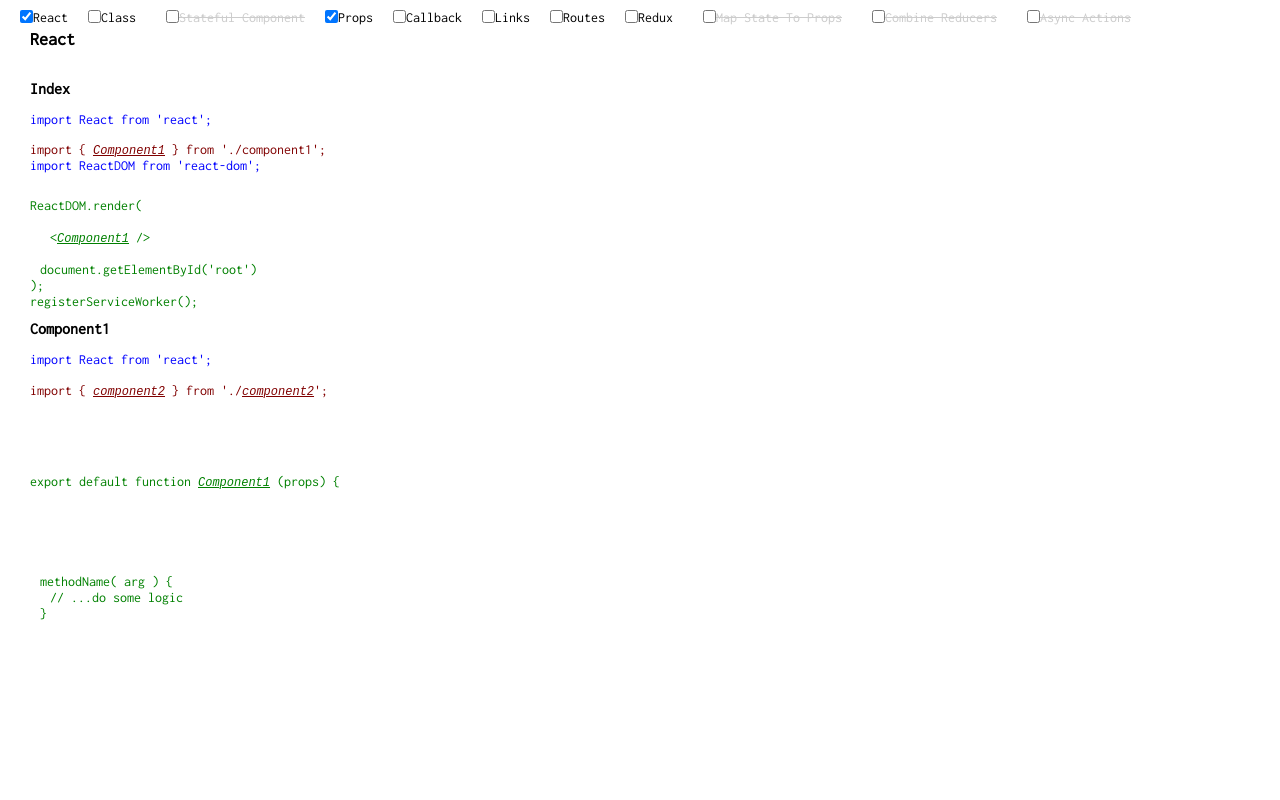
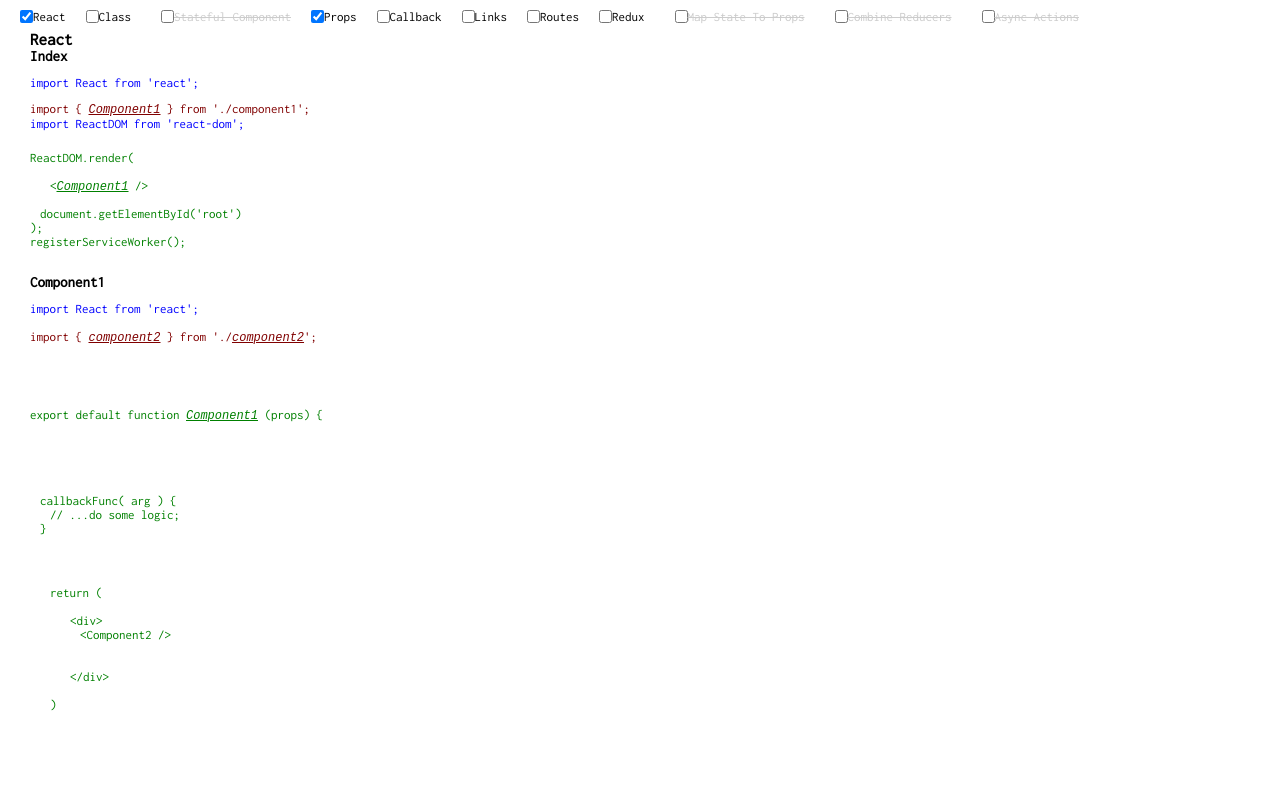
Before and after one commit to bradcgarner/reactive, a React (Create React App) app: page / in a window 1280 px wide. Shown: the top 800 px of the page. Built offline with nearby package versions, Linux system fonts and the light colour scheme; a web font is replaced by a local one.

Commit message:
a little vertical compression

```diff
--- a/src/components/reactt/component1.js
+++ b/src/components/reactt/component1.js
@@ -35,9 +35,6 @@ export function Component1(props) {
   const isStateful = ( !props.reduxx.reduxx && props.reactt.stateful ) ? 'normal' : 'clear' ;
   const showSetState = ( !props.reduxx.reduxx && props.reactt.stateful ) ? 'normal' : 'hidden' ;
 
-  // @@@@@@@@@ dispatch
-  const showDispatch = props.reduxx.reduxx ? 'normal' : 'hidden' ;
-  const dispatchAsync = ( props.reduxx.reduxx && props.reduxx.async ) ? 'normal' : 'hidden' ;
 
   // @@@@@@@@@ return
   // const isStateful = ( !props.reduxx.reduxx && props.reactt.stateful ) ? 'normal' : 'clear' ;
@@ -47,6 +44,12 @@ export function Component1(props) {
   const showCallbackFn = ( !props.reduxx.reduxx & props.reactt.callback ) ? 'normal' : 'clear' ;
   const hideCallBackFn = showCallbackFn==='normal' ? 'hidden' : 'normal' ;
   const showThisCallbackFn = ( showCallbackFn==='normal' && props.reactt.classs ) ? 'normal' : 'clear' ;
+
+  // @@@@@@@@@ dispatch
+  const showDispatch = props.reduxx.reduxx ? 'normal' : 'hidden' ;
+  const dispatchAsync = ( props.reduxx.reduxx && props.reduxx.async ) ? 'normal' : 'hidden' ;
+
+  const showSimpleFn = ( showCallbackFn==='clear' && showDispatch==='hidden' && dispatchAsync==='hidden' ) ? 'normal' : 'hidden' ;
 
   // @@@@@@@@@ mapState
   const showMapState =  ( props.reduxx.reduxx && props.reduxx.mapState ) ? 'normal' : 'clear' ;
@@ -84,34 +87,32 @@ export function Component1(props) {
       <div className="group component1constructor">
         <div className="code in1"><p className={showConstructor}>constructor( props ) &#123;</p></div>
         <div className="code in2"><p className={showConstructor}>super( props )</p></div>
-        <div className="code in3"><p className={showConstructor}>whatever</p></div>
+        <div className="code in3">
+          <p className={showConstructor}> this.state=&#123; prop: arg[] } </p></div>
         <div className="code constructor in1"><p className={showConstructor}>&#125;</p></div>
       </div>
 
-      <div className ="group component1methodmethodGeneral">
-        <div className="code in1"><p>methodName( arg ) &#123;</p></div>
-        <div className="code in2"><p>{'// ...do some logic'}</p></div>
-        <div className="code in1"><p>&#125;</p></div>
-      </div>
+      <div className ="group component1method">
 
-      <div className ="group component1methodCallback">
-        <div className="code in1"><p className={showCallback}>callbackFunc( arg ) &#123;</p></div>
-        <div className="code in2"><p className={showCallback}>this.setState(&#123;</p></div>
-        <div className="code in3"><p className={showCallback}>prop: arg</p></div>
-        <div className="code in2"><p className={showCallback}>&#125;)</p></div>
-        <div className="code in1"><p className={showCallback}>&#125;</p></div>
-      </div>
-
-      <div className="group component1methodSetState">
-        <div className="code in1"><p className={showSetState}>this.setState(&#123;</p></div>
-        <div className="code in2"><p className={showSetState}>return Object.assign( &#123; &#125; , state, &#123;</p></div>
-        <div className="code in3"><p className={showSetState}>prop: value</p></div>
-        <div className="code in2"><p className={showSetState}>&#125;)</p></div>
-        <div className="code in1"><p className={showSetState}>&#125;);</p></div>
+        <div className="component1methodCallback">
+          <div className="code in1"><p className={showCallbackFn}>callbackFunc( arg ) &#123;</p></div>
+          <div className="code in2"><p className={showCallbackFn}>this.setState(&#123;</p></div>
+          <div className="code in3"><p className={showCallbackFn}>prop: arg</p></div>
+          <div className="code in2"><p className={showCallbackFn}>&#125;)</p></div>
+          <div className="code in1"><p className={showCallbackFn}>&#125;</p></div>
+        </div>
 
         <div className="component1methodDispatch">
-          <div className="code in1"><p className={showDispatch}>this.props.dispatch( actionName ( value ) ) ;</p></div>
-          <div className="code in1"><p className={dispatchAsync}>this.props.dispatch( asyncActionName ( value ) ) ;</p></div>
+          <div className="code in1"><p className={showDispatch}>callbackFunc( arg ) &#123;</p></div>
+          <div className="code in2"><p className={showDispatch}>this.props.dispatch( actionName ( value ) ) ;</p></div>
+          <div className="code in2"><p className={dispatchAsync}>this.props.dispatch( asyncActionName ( value ) ) ;</p></div>
+          <div className="code in1"><p className={showDispatch}>&#125;</p></div>
+        </div>
+
+        <div className="component1methodSimple">
+          <div className="code in1"><p className={showSimpleFn}>callbackFunc( arg ) &#123;</p></div>
+          <div className="code in2"><p className={showSimpleFn}>{'// ...do some logic'};</p></div>
+          <div className="code in1"><p className={showSimpleFn}>&#125;</p></div>
         </div>
 
       </div>
--- a/src/index.css
+++ b/src/index.css
@@ -2,7 +2,7 @@
   margin: 0;
   padding: 0;
   font-family: 'Inconsolata', monospace;
-  font-size: 14px;
+  font-size: 13px;
   box-sizing: border-box; }
 
 .navbar {
@@ -49,13 +49,13 @@ h1, h2, h3 {
   clear: left; }
 
 h2, h3 {
-  font-size: 16px; }
+  font-size: 15px; }
 
 h1 {
-  font-size: 18px; }
+  font-size: 17px; }
 
 .group {
-  margin-bottom: 10px; }
+  margin-bottom: 8px; }
 
 .in1 {
   margin-left: 10px; }
@@ -80,113 +80,107 @@ h1 {
   color: #ccc; }
 
 .code {
-  height: 16px; }
+  height: 14px; }
 
 .group {
-  margin-bottom: 15px 0; }
+  margin-bottom: 8px 0; }
 
-.big-header {
-  height: 35px;
-  margin-bottom: 15px; }
+.h1 {
+  height: 22px;
+  margin-bottom: 8px; }
 
 .folder-header {
-  margin-bottom: 15px; }
+  margin-bottom: 12px; }
 
 .indeximport {
-  height: 95px; }
+  height: 78px; }
 
 .indexCode {
-  height: 95px; }
+  height: 106px; }
 
 .index {
-  height: 240px; }
+  height: 226px; }
 
 .component1import {
-  height: 112px; }
+  height: 98px; }
 
 .component1line1 {
-  height: 16px; }
+  height: 14px; }
 
 .component1constructor {
-  height: 64px; }
+  height: 56px; }
 
-.component1methodGeneral {
-  height: 48px; }
-
-.component1methodCallback {
-  height: 80px; }
-
-.component1methodSetState {
-  height: 80px;
+.component1method {
+  height: 70px;
   position: relative; }
 
-.component1methodDispatch {
+.component1methodDispatch, .component1methodSimple, .component1methodCallback {
   position: absolute;
   top: 0;
   left: 0; }
 
 .component1return {
-  height: 176px; }
+  height: 154px; }
 
 .component1mapState {
-  height: 48px; }
+  height: 42px; }
 
 .component1connect {
-  height: 48px; }
+  height: 14px; }
 
 .component1 {
-  height: 793px;
-  margin-bottom: 15px; }
+  height: 546px;
+  margin-bottom: 12px; }
 
 .component2import {
-  height: 80px; }
+  height: 70px; }
 
 .component2line1 {
-  height: 16px; }
+  height: 14px; }
 
 .component2return {
+  height: 112px; }
+
+.component2connect {
+  height: 42px; }
+
+.component2 {
+  height: 312px; }
+
+.storeImport {
+  height: 56px; }
+
+.storeCode {
+  height: 14px; }
+
+.store {
   height: 128px; }
 
-.component2connect {
-  height: 48px; }
-
-.component2 {
-  height: 382px; }
-
-.storeImport {
-  height: 64px; }
-
-.storeCode {
-  height: 16px; }
-
-.store {
-  height: 160px; }
-
 .reducerImport {
-  height: 32px; }
+  height: 28px; }
 
 .reducerInitialState {
-  height: 48px; }
+  height: 42px; }
 
 .reducerSwitch {
-  height: 128px; }
+  height: 112px; }
 
 .reducerSingleIf {
-  height: 128px; }
+  height: 112px; }
 
 .reducerCombine {
-  height: 64px; }
+  height: 56px; }
 
 .reducer {
-  height: 525px; }
+  height: 432px; }
 
 .actionsCode {
-  height: 80px; }
+  height: 70px; }
 
 .actionsAsync {
-  height: 96px; }
+  height: 84px; }
 
 .actions {
-  height: 256px; }
+  height: 212px; }
 
 /*# sourceMappingURL=index.css.map */
--- a/src/index.scss
+++ b/src/index.scss
@@ -9,10 +9,9 @@ $background: white;
   margin: 0;
   padding: 0;
   font-family: 'Inconsolata', monospace;
-  font-size: 14px;
+  font-size: 13px;
   box-sizing: border-box;
 }
-
 
 $navbar-height: 30px;
 
@@ -75,14 +74,14 @@ h1, h2, h3 {
 }
 
 h2, h3 {
-  font-size: 16px;
+  font-size: 15px;
 }
 h1 {
-  font-size: 18px
+  font-size: 17px
 }
 
 .group {
-  margin-bottom: 10px;
+  margin-bottom: 8px;
 }
 
 .in1 {
@@ -118,28 +117,28 @@ h1 {
 
 // @@@@@@@@@@@@ OVERALL DIMENSIONS @@@@@@@@@@@@@@
 
-$big-header: 35px;
+$h1-height: 22px;
 
-$folder-header: 20px;
-$folder-top-bot-padding: 15px;
+$folder-header: 18px;
+$folder-top-bot-padding: 12px;
 $folder-left-right-padding: 15px;
-$folder-bot-margin: 15px;
+$folder-bot-margin: 12px;
 $folder-OH: $folder-header + (2 * $folder-bot-margin) ;
 $folder-width: 500px;
 
 $group-header: 0px;
-$group-bot-margin: 15px;
+$group-bot-margin: 8px;
 $group-OH: $group-header + $group-bot-margin;
 
-$line: 16px;
+$line: 14px;
 
 .code {height: $line; }
 .group {
   margin-bottom: $group-bot-margin 0;
 }
 
-.big-header {
-  height: $big-header;
+.h1 {
+  height: $h1-height;
   margin-bottom: $group-bot-margin;
 }
 
@@ -152,7 +151,7 @@ $index-import-ht: $index-import-lines + $group-OH;
 .indeximport          { height: $index-import-ht; };
 
 $index-code-lines: $line * 7;
-$index-code-ht: $index-import-lines + $group-OH;
+$index-code-ht: $index-code-lines + $group-OH;
 .indexCode         { height: $index-code-ht; };
 
 .index {
@@ -174,19 +173,11 @@ $component1-constructor-lines: $line * 4;
 $component1-constructor-ht: $component1-constructor-lines + $group-OH;
 .component1constructor     { height: $component1-constructor-lines; };
 
-$component1-methodGeneral-lines: $line * 3;
-$component1-methodGeneral-ht: $component1-methodGeneral-lines + $group-OH;
-.component1methodGeneral   { height: $component1-methodGeneral-lines; };
+$component1-method-lines: $line * 5;
+$component1-method-ht: $component1-method-lines + $group-OH;
+.component1method   { height: $component1-method-lines; position: relative; };
 
-$component1-methodCallback-lines: $line * 5;
-$component1-methodCallback-ht: $component1-methodGeneral-lines + $group-OH;
-.component1methodCallback  { height: $component1-methodCallback-lines; };
-
-$component1-methodSetState-lines: $line * 5;
-$component1-methodSetState-ht: $component1-methodSetState-lines + $group-OH;
-.component1methodSetState  { height: $component1-methodSetState-lines; position: relative; };
-
-.component1methodDispatch  {
+.component1methodDispatch, .component1methodSimple, .component1methodCallback  {
   position: absolute;
   top: 0;
   left: 0;
@@ -202,16 +193,14 @@ $component1-mapState-ht: $component1-mapState-lines + $group-OH;
 
 $component1-connect-lines: $line * 1;
 $component1-connect-ht: $component1-connect-lines + $group-OH;
-.component1connect         { height: $component1-mapState-lines; };
+.component1connect         { height: $component1-connect-lines; };
 
 .component1 {
   height:
     $component1-import-ht +
     $component1-line1-ht +
     $component1-constructor-ht +
-    $component1-methodGeneral-ht +
-    $component1-methodCallback-ht +
-    $component1-methodSetState-ht +
+    $component1-method-ht +
     $component1-return-ht +
     $component1-mapState-ht +
     $component1-connect-ht +
```
Also changed, not shown: 2 other files (tests, documents, lock files or other folders).
